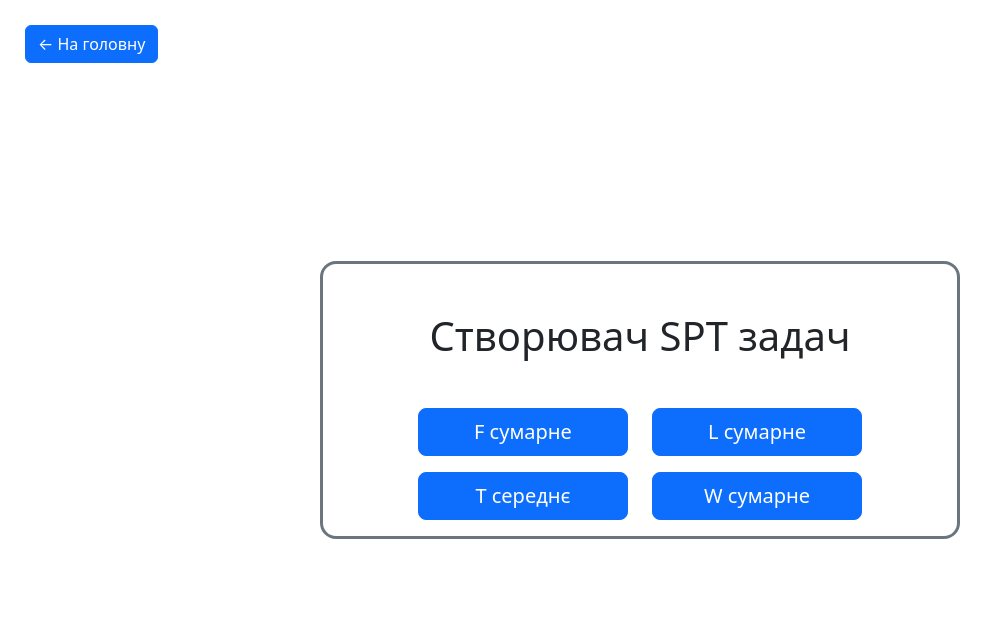
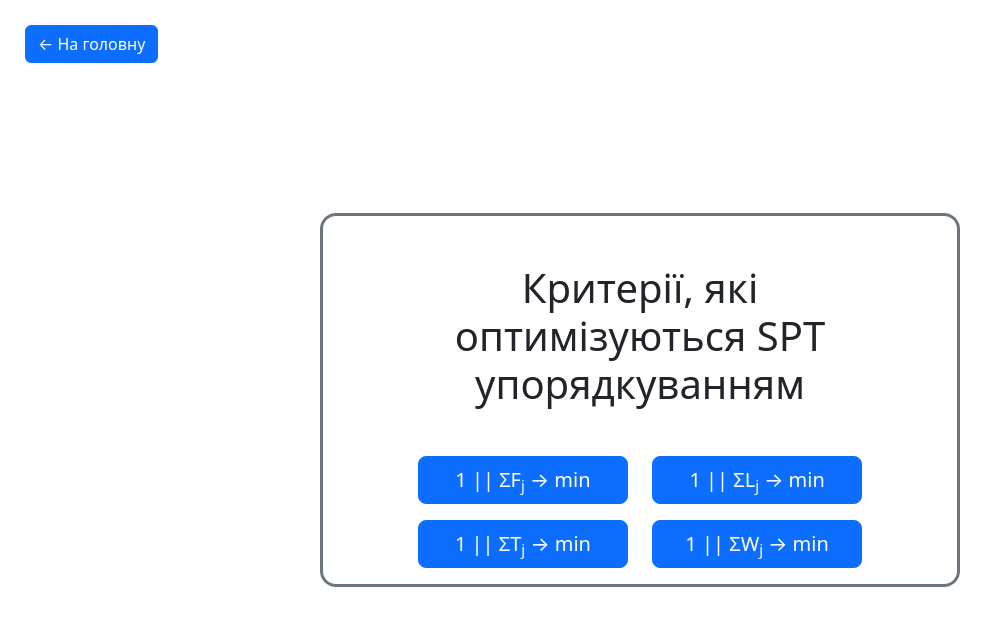
Before and after one commit to Nikolaichukr/Diploma, a Flask app: page /spt_menu in a window 1280 px wide. Shown: the top 626 px of the page, without its empty margins (0-998 px from the left). Run offline with Flask 3, Linux system fonts and the light colour scheme; some libraries are stand-ins or nearby versions.

Commit message:
scientific redesign

```diff
--- a/templates/index.html
+++ b/templates/index.html
@@ -5,8 +5,9 @@
         <h1 class="text-center my-5">Головне меню створювача тестових питань</h1>
         <div class="row justify-content-center">
             <div class="col-md-10 mb-3 text-center">
-                <a href="{{ url_for('menu.delayed_tasks_menu') }}" class="btn btn-primary btn-block btn-lg w-100">Задачі,
-                    що запізнюються</a>
+                <a href="{{ url_for('menu.delayed_tasks_menu') }}" class="btn btn-primary btn-block btn-lg w-100">
+                    <span>&Sigma;</span>U<sub>j</sub>, <span>&Sigma;</span>U̅<sub>j</sub>
+                </a>
             </div>
         </div>
         <div class="row justify-content-center">
--- a/templates/spt_menu.html
+++ b/templates/spt_menu.html
@@ -4,21 +4,21 @@
 
 <div class="jumbotron d-flex align-items-center min-vh-100">
     <div class="container w-50 border border-3 border-secondary rounded-4 px-5">
-        <h1 class="text-center my-5">Створювач SPT задач</h1>
+        <h1 class="text-center my-5">Критерії, які оптимізуються SPT упорядкуванням</h1>
         <div class="row justify-content-center">
             <div class="col-md-5 mb-3 text-center">
-                <a href="" class="btn btn-primary btn-block btn-lg w-100">F сумарне</a>
+                <a href="" class="btn btn-primary btn-block btn-lg w-100">1 || <span>&Sigma;</span>F<sub>j</sub> → min</a>
             </div>
             <div class="col-md-5 mb-3 text-center">
-                <a href="" class="btn btn-primary btn-block btn-lg w-100">L сумарне</a>
+                <a href="" class="btn btn-primary btn-block btn-lg w-100">1 || <span>&Sigma;</span>L<sub>j</sub> → min</a>
             </div>
         </div>
         <div class="row justify-content-center">
             <div class="col-md-5 mb-3 text-center">
-                <a href="" class="btn btn-primary btn-block btn-lg w-100">T середнє</a>
+                <a href="" class="btn btn-primary btn-block btn-lg w-100">1 || <span>&Sigma;</span>T<sub>j</sub> → min</a>
             </div>
             <div class="col-md-5 mb-3 text-center">
-                <a href="" class="btn btn-primary btn-block btn-lg w-100">W сумарне</a>
+                <a href="" class="btn btn-primary btn-block btn-lg w-100">1 || <span>&Sigma;</span>W<sub>j</sub> → min</a>
             </div>
         </div>
     </div>
```
Also changed, not shown: templates/delayed_tasks_menu.html (+6 -2 lines), templates/lpt_menu.html (+5 -5 lines), templates/lptu_menu.html (+5 -5 lines), templates/sptu_menu.html (+5 -5 lines).
